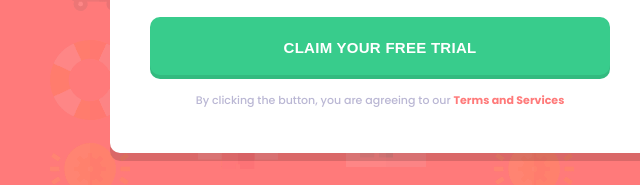
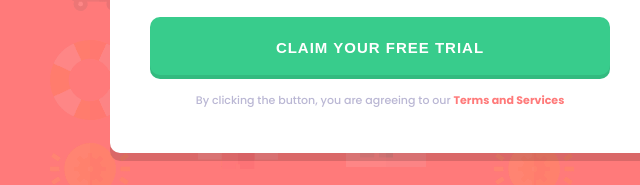
Before and after one commit to etnlmy/intro-component-with-sign-up-form, a plain HTML site: page index.html in a window 1280 px wide. Shown: the part 542-727 px from the top of the page, 545-1185 px from the left. Drawn offline with Linux system fonts and the light colour scheme.

Commit message:
fix letter spacing and padding

```diff
--- a/css/styles.css
+++ b/css/styles.css
@@ -93,8 +93,9 @@ body {
 .button--submit {
   font-weight: 600;
   text-transform: uppercase;
-  padding-left: 43px;
-  padding-right: 43px;
+  letter-spacing: 1px;
+  padding-left: 30px;
+  padding-right: 30px;
   box-shadow: inset 0px -4px 0px rgba(0, 0, 0, 0.0908818);
   margin-bottom: 8px;
 }
```
